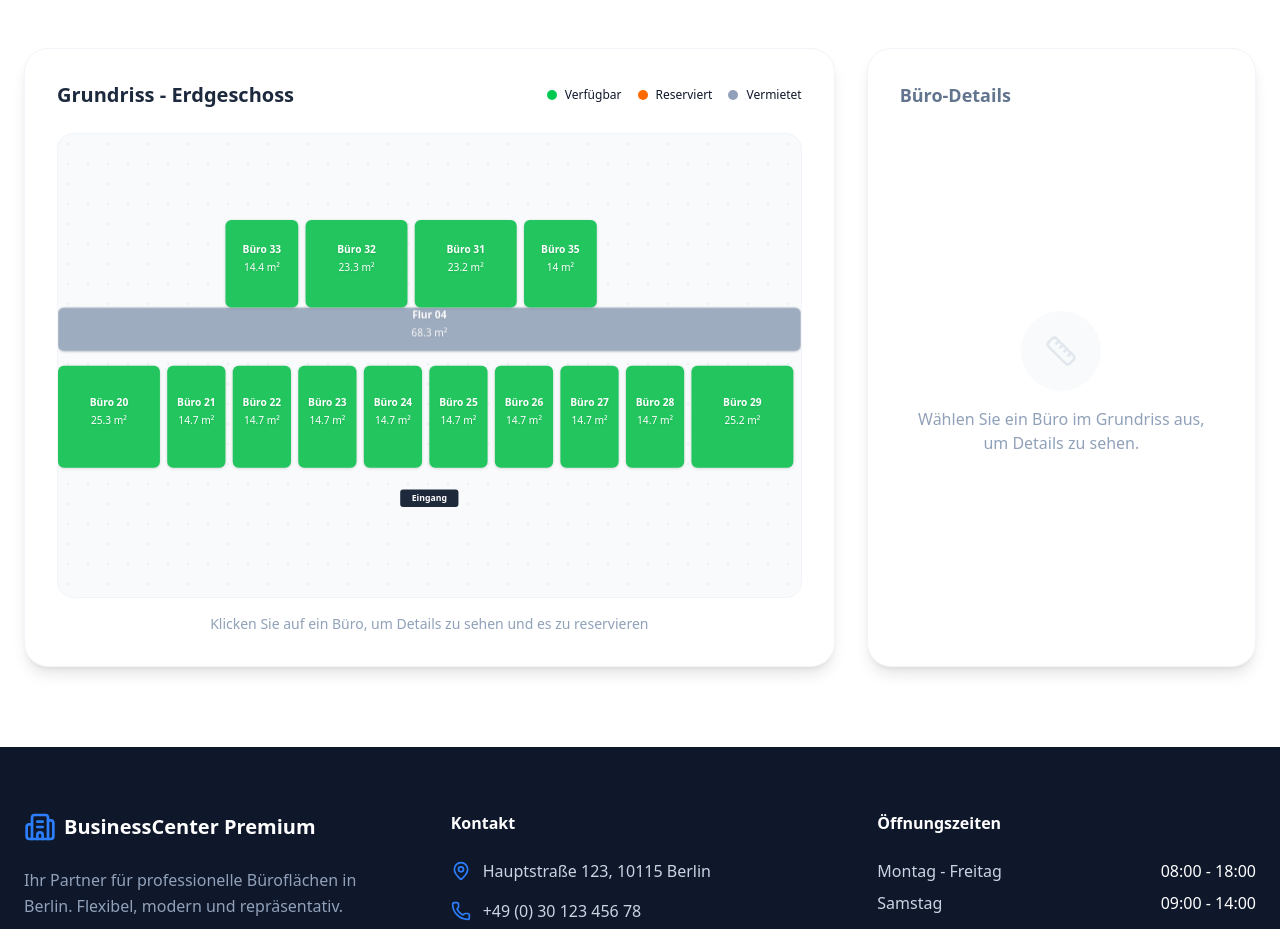
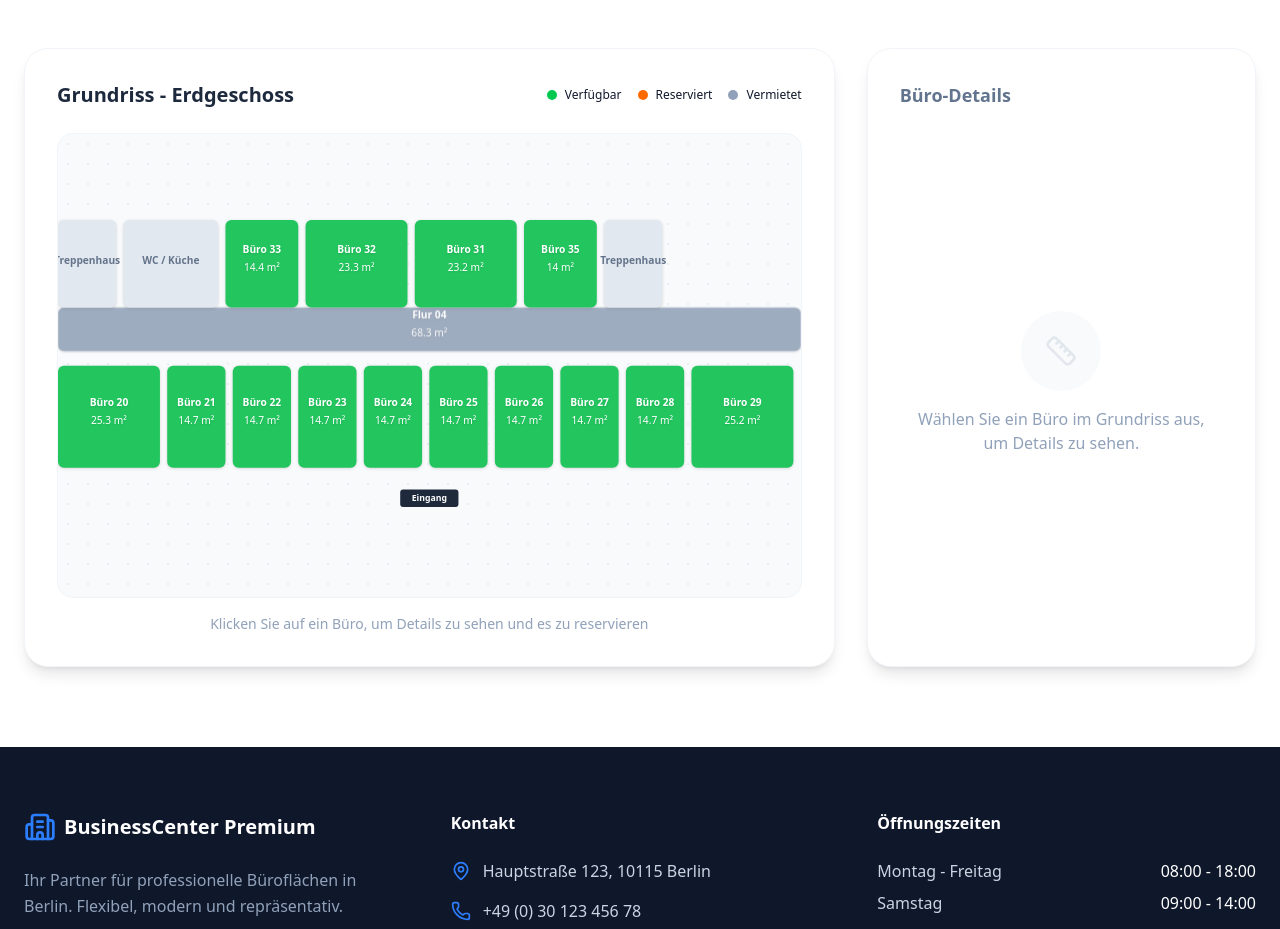
Before and after one commit to luanmezini-art/open-law-website, a React (Vite) app: page / in a window 1280 px wide. Shown: the part 1740-2669 px from the top of the page. Built offline with nearby package versions, Linux system fonts and the light colour scheme.

Commit message:
Fix: Resolve lint errors causing build failure

```diff
--- a/src/components/FloorPlan.tsx
+++ b/src/components/FloorPlan.tsx
@@ -15,6 +15,7 @@ const FloorPlan: React.FC<FloorPlanProps> = ({ selectedOffices, onOfficeToggle }
     // Update focused office when selection changes (optional, but good UX)
     useEffect(() => {
         if (selectedOffices.length > 0) {
+            // eslint-disable-next-line react-hooks/exhaustive-deps, react-hooks/set-state-in-effect
             setFocusedOffice(selectedOffices[selectedOffices.length - 1]);
         } else {
             setFocusedOffice(null);
--- a/src/components/InquiryModal.tsx
+++ b/src/components/InquiryModal.tsx
@@ -1,4 +1,5 @@
 import React, { useState } from 'react';
+import { jsPDF } from 'jspdf';
 import { X, Download, CheckCircle } from 'lucide-react';
 import type { Office } from '../data/offices';
 import { generateContract } from '../utils/contract';
@@ -50,7 +51,7 @@ const InquiryModal: React.FC<InquiryModalProps> = ({ selectedOffices, onClose })
         return Object.keys(newErrors).length === 0;
     };
 
-    const [lastContract, setLastContract] = useState<{ doc: any, filename: string } | null>(null);
+    const [lastContract, setLastContract] = useState<{ doc: jsPDF, filename: string } | null>(null);
 
     const handleSubmit = () => {
         if (validate()) {
--- a/src/data/offices.ts
+++ b/src/data/offices.ts
@@ -8,6 +8,7 @@ export interface Office {
     area: number;
     price: number;
     status: 'available' | 'reserved' | 'rented';
+    type?: 'office' | 'facility';
     features: string[];
     description: string;
     x: number;
@@ -40,6 +41,39 @@ export const offices: Office[] = [
         image: imgLarge,
     },
     // We will place Top Row at y=0, Bottom Row at y=200. Corridor roughly in between visually.
+
+    // --- Hofseite (Top Row) ---
+    // Left Core
+    {
+        id: 'TH4',
+        name: 'Treppenhaus',
+        area: 0,
+        price: 0,
+        status: 'rented',
+        type: 'facility',
+        features: [],
+        description: 'Treppenhaus Links (TH4)',
+        x: 0,
+        y: 0,
+        width: 80,
+        height: 120,
+        image: imgSmall,
+    },
+    {
+        id: 'WC_L',
+        name: 'WC / Küche',
+        area: 0,
+        price: 0,
+        status: 'rented',
+        type: 'facility',
+        features: [],
+        description: 'Sanitärbereich und Teeküche',
+        x: 90,
+        y: 0,
+        width: 130,
+        height: 120,
+        image: imgSmall,
+    },
 
     // Hofseite Rooms (Left to Right)
     {
@@ -95,6 +129,22 @@ export const offices: Office[] = [
         x: 640,
         y: 0,
         width: 100,
+        height: 120,
+        image: imgSmall,
+    },
+    // Right Core
+    {
+        id: 'TH5',
+        name: 'Treppenhaus',
+        area: 0,
+        price: 0,
+        status: 'rented',
+        type: 'facility',
+        features: [],
+        description: 'Treppenhaus Rechts (TH5)',
+        x: 750,
+        y: 0,
+        width: 80,
         height: 120,
         image: imgSmall,
     },
```
Also changed, not shown: costs.csv (added).
